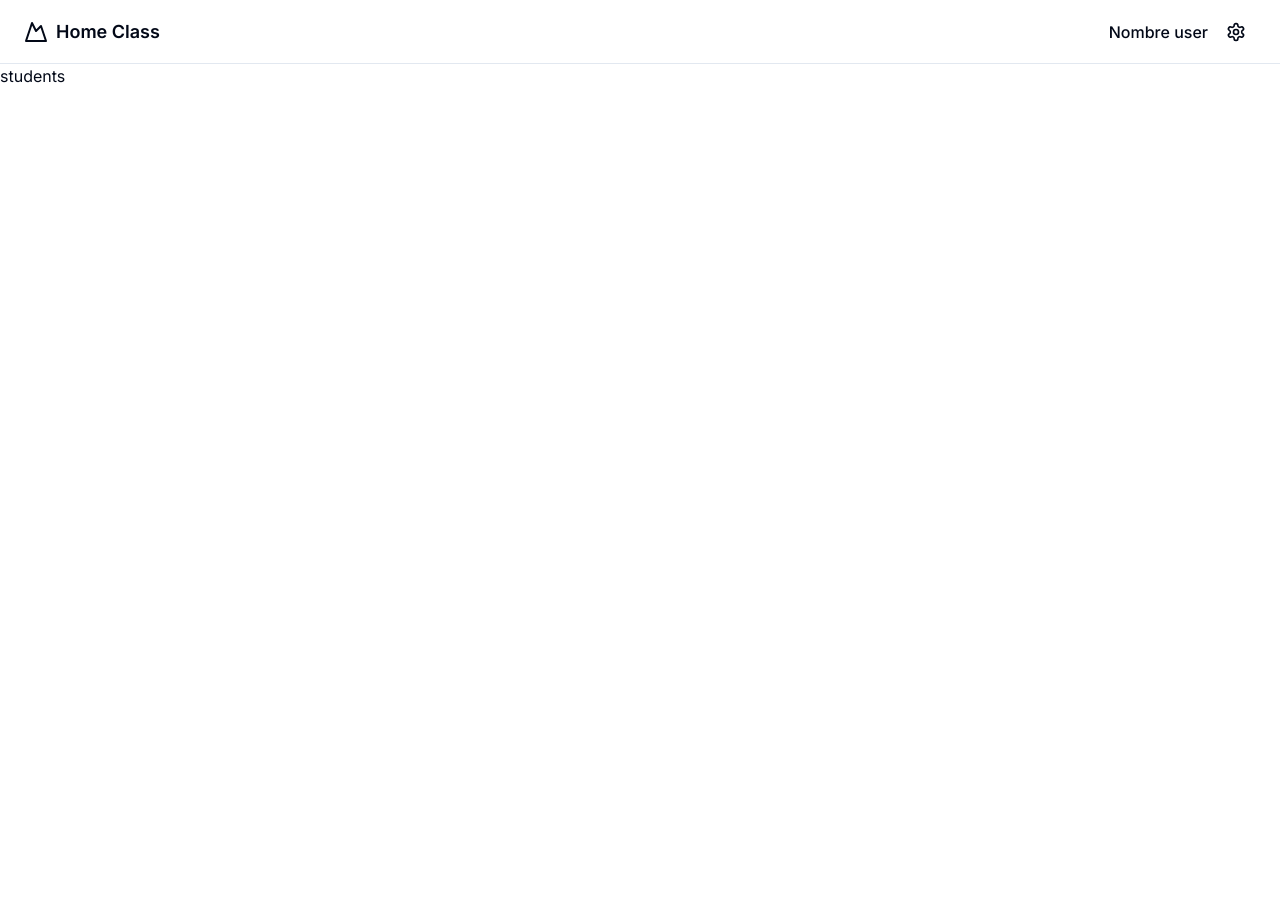
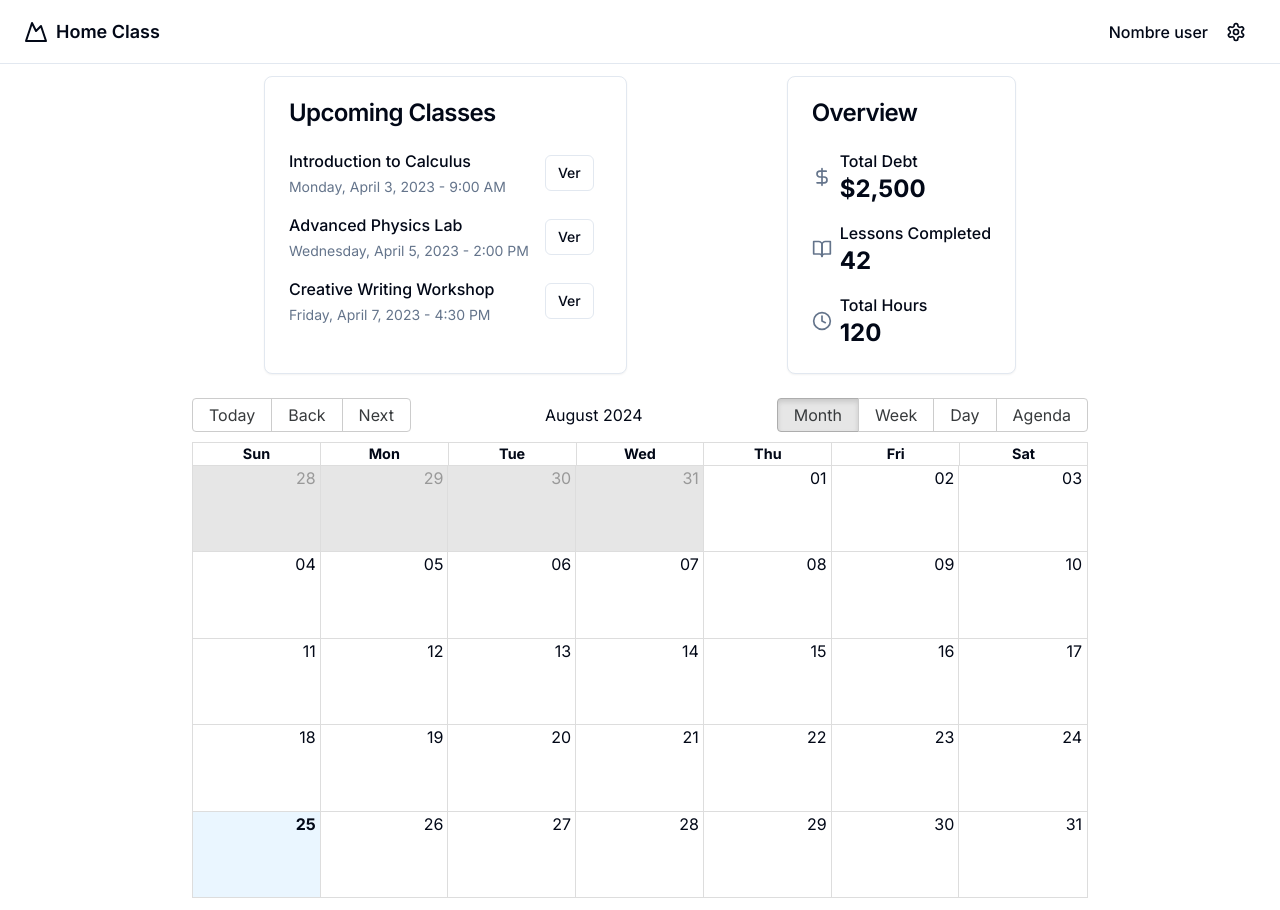
Before and after one commit to danielmiranda0099/home-click-class-parcelador, a Next.js app: page /student/1 in a window 1280 px wide. Before the commit the page ends 800 px from the top, so only its background shows below. Built offline with nearby package versions, Linux system fonts and the light colour scheme; no server answers; the database is empty.

Commit message:
[UP UI] View Student

```diff
--- a/src/app/(other-accounts)/student/[id]/page.jsx
+++ b/src/app/(other-accounts)/student/[id]/page.jsx
@@ -1,5 +1,17 @@
+import { CalendarUI, CardOverView, CardUpcomingLesson } from "@/components";
+
 export default function StudentsPage() {
-    return (
-        <h1>students</h1>
-    )
+  return (
+    <>
+      <section className="px-48 py-3 flex flex-row gap-4 justify-around">
+        <CardUpcomingLesson rol="student" />
+
+        <CardOverView />
+      </section>
+
+      <section className="px-48 py-3">
+        <CalendarUI rol="student" />
+      </section>
+    </>
+  );
 }
--- a/src/components/Calendar.jsx
+++ b/src/components/Calendar.jsx
@@ -15,7 +15,7 @@ import "react-big-calendar/lib/css/react-big-calendar.css";
 
 const localizer = momentLocalizer(moment);
 
-export function CalendarUI() {
+export function CalendarUI({ rol }) {
   const lessons = useLessonStore((state) => state.lessons);
   const SetLessons = useLessonStore((state) => state.SetLessons);
   const setSelectedLesson = useLessonStore((state) => state.setSelectedLesson);
@@ -59,7 +59,7 @@ export function CalendarUI() {
 
   return (
     <>
-      <PopupDetailLesson />
+      <PopupDetailLesson rol={rol} />
       <Calendar
         localizer={localizer}
         events={lessons}
--- a/src/components/CardUpcomingLesson.jsx
+++ b/src/components/CardUpcomingLesson.jsx
@@ -10,7 +10,7 @@ import { Button } from "@/components/ui/button";
 import Link from "next/link";
 import { FormLesson } from "@/components/FormLesson";
 
-export function CardUpcomingLesson() {
+export function CardUpcomingLesson({ rol }) {
   return (
     <Card className="w-[fit-content]">
       <CardHeader className="flex-row justify-between	 items-center	">
@@ -29,6 +29,7 @@ export function CardUpcomingLesson() {
             <Button variant="outline" size="sm" className="mr-2">
               Ver
             </Button>
+            {rol !== "student" && (
               <DropdownMenu>
                 <DropdownMenuTrigger asChild>
                   <Button variant="ghost" size="icon" className="rounded-full">
@@ -61,6 +62,7 @@ export function CardUpcomingLesson() {
                   </DropdownMenuItem>
                 </DropdownMenuContent>
               </DropdownMenu>
+            )}
           </div>
           <div className="flex items-center justify-between">
             <div className="grid gap-1 mr-4">
@@ -72,6 +74,7 @@ export function CardUpcomingLesson() {
             <Button variant="outline" size="sm" className="mr-2">
               Ver
             </Button>
+            {rol !== "student" && (
               <DropdownMenu>
                 <DropdownMenuTrigger asChild>
                   <Button variant="ghost" size="icon" className="rounded-full">
@@ -104,6 +107,7 @@ export function CardUpcomingLesson() {
                   </DropdownMenuItem>
                 </DropdownMenuContent>
               </DropdownMenu>
+            )}
           </div>
           <div className="flex items-center justify-between">
             <div className="grid gap-1 mr-4">
@@ -115,6 +119,7 @@ export function CardUpcomingLesson() {
             <Button variant="outline" size="sm" className="mr-2">
               Ver
             </Button>
+            {rol !== "student" && (
               <DropdownMenu>
                 <DropdownMenuTrigger asChild>
                   <Button variant="ghost" size="icon" className="rounded-full">
@@ -147,6 +152,7 @@ export function CardUpcomingLesson() {
                   </DropdownMenuItem>
                 </DropdownMenuContent>
               </DropdownMenu>
+            )}
           </div>
         </div>
       </CardContent>
--- a/src/components/PopupDetailLesson.jsx
+++ b/src/components/PopupDetailLesson.jsx
@@ -14,6 +14,7 @@ import { useUiStore } from "@/store/uiStores";
 import { useLessonStore } from "@/store/lessonStore";
 import { CancelLesson, GetLessons } from "@/actions/CrudLesson";
 import { FormattedLessons } from "@/utils/formattedLessons";
+import { FormLesson } from ".";
 
 const options = {
   year: "numeric",
@@ -27,7 +28,7 @@ const formattedDate = (date) => {
   return new Intl.DateTimeFormat("es-ES", options).format(date);
 };
 
-export function PopupDetailLesson() {
+export function PopupDetailLesson({ rol }) {
   const lesson = useLessonStore((state) => state.selected_lesson);
   const setPoppupFormLesson = useUiStore((state) => state.setPopupFormLesson);
   const is_open = useUiStore((state) => state.popupDetailLesson);
@@ -41,6 +42,8 @@ export function PopupDetailLesson() {
 
   console.log("lesson en modal", lesson);
   return (
+    <>
+      {rol !== "student" && <FormLesson />}
       <Dialog open={is_open} onOpenChange={setPopupDetailLesson}>
         <DialogContent className="sm:max-w-[600px]">
           <DialogHeader>
@@ -118,6 +121,8 @@ export function PopupDetailLesson() {
           </div>
           <DialogFooter className="flex justify-between">
             <div className="flex gap-2">
+              {rol !== "student" && (
+                <>
                   <Button
                     variant="outline"
                     onClick={() => {
@@ -129,6 +134,9 @@ export function PopupDetailLesson() {
                     Edit
                   </Button>
                   <Button variant="outline">Reschedule</Button>
+                </>
+              )}
+
               {/* <Button
               variant="outline"
               onClick={async () => {
@@ -154,6 +162,7 @@ export function PopupDetailLesson() {
           </DialogFooter>
         </DialogContent>
       </Dialog>
+    </>
   );
 }
 function BookIcon(props) {
```
Lines whose indentation alone changed are shown as unchanged.
